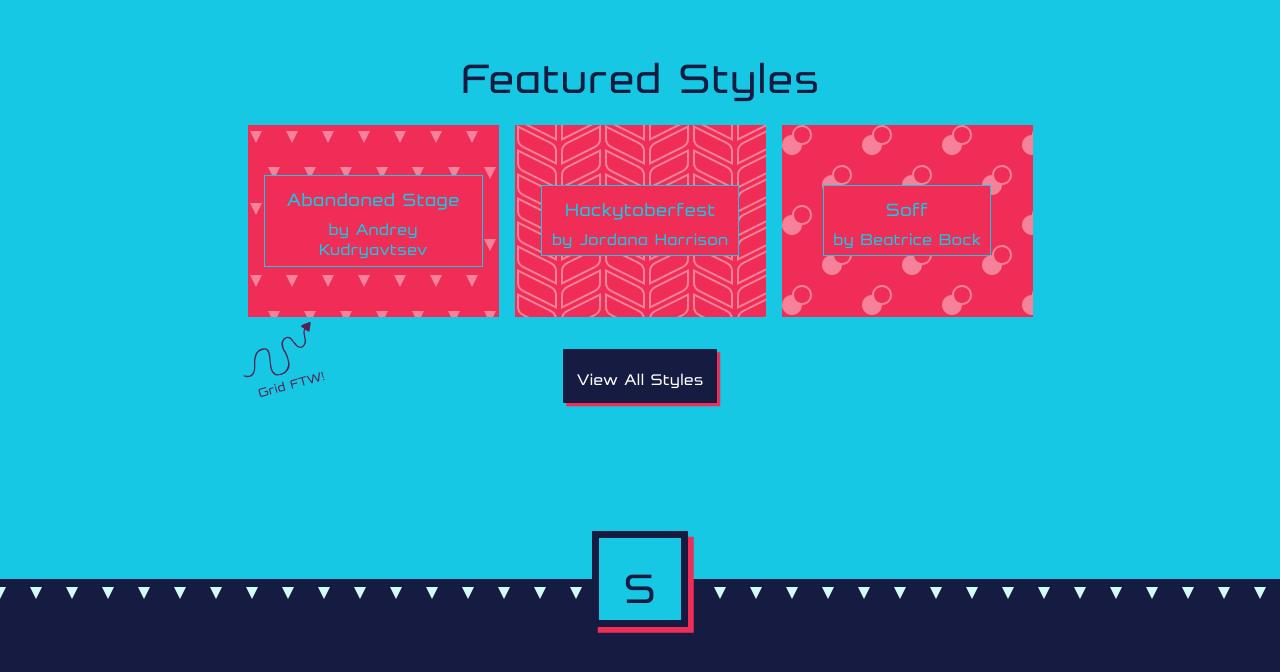
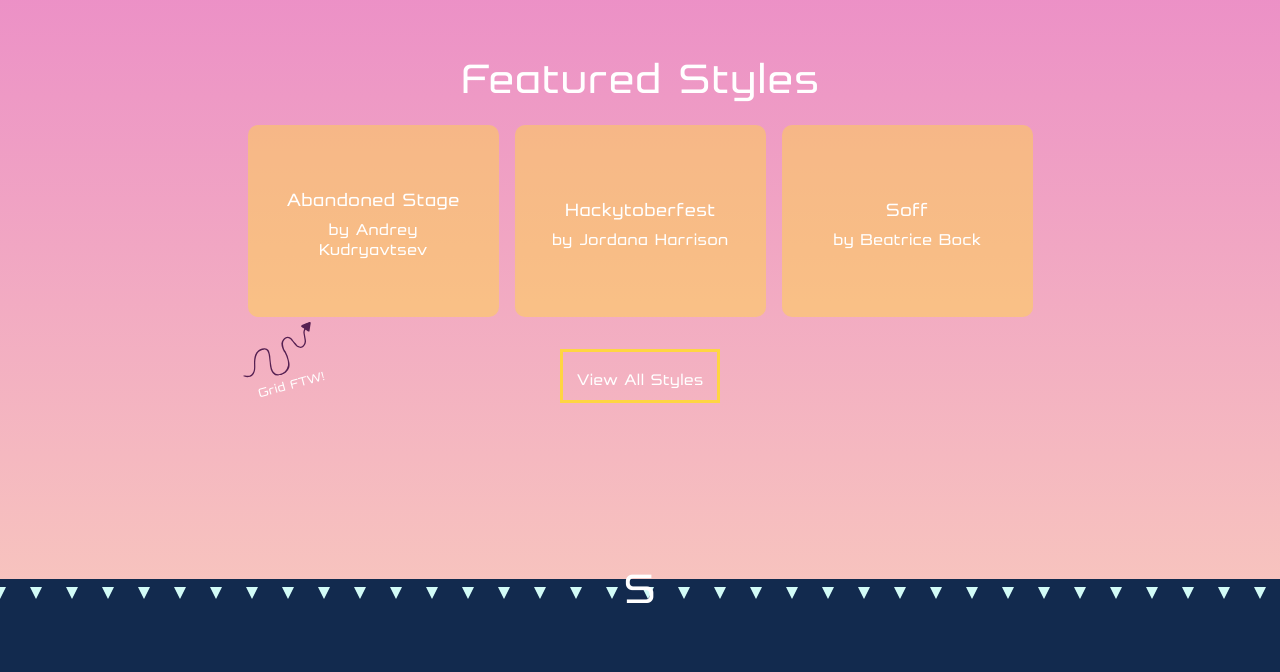
Before and after one commit to ajrobbins04/wdd331r_team02_project, a website: page public/index.html in a window 1280 px wide. Shown: the part 4730-5402 px from the top of the page. Drawn offline with Linux system fonts and the light colour scheme.

Commit message:
color implementation

```diff
--- a/sass/design-tokens/_colors.scss
+++ b/sass/design-tokens/_colors.scss
@@ -1,7 +1,18 @@
-$color-primary: #161C41 !default;      // dark blue
-$color-primary-alt: #562052 !default;  // dark purple
-$color-secondary: #EF2D56 !default;    // red
-$color-background: #16C8E3 !default;   // sky blue
+$color-gradient1: #122A4E !default;      // dark blue
+$color-gradient2: #562052 !default;  // dark purple
+$color-gradient3:  #DA40D3 !default;    // red
+$color-gradient4: #FFE5B9; //butter yellow
+$accent-color1: #16C8E3 !default; // sky blue
+$accent-color2: #FFD542;  //yellow
+
+
+/* ***** new color palette ***** */
+// $color-gradient1: #122A4E !default;  //dark blue
+// $color-gradient2: #552C85 !default;  //purple
+// $color-gradient3: #DA40D3 !default; //pink
+// $color-gradient4: #FFE5B9; //butter yellow
+// $accent-color1: #16C8E3 !default;  //sky blue
+// $accent-color2: #FFD542; //yellow
 
 // place primary and secondary colors in a map
 $brand-colors: (
@@ -10,12 +21,16 @@ $brand-colors: (
   secondary: $color-secondary,
 ) !default;
 
-// create a color that maps to $color-body
-$color-body: scale-color(
-  $color-primary,
-  $lightness: -30%, /* darken primary color */
-  $saturation: -50% /* reduce primary color's saturation */
-) !default;
+// // create a color that maps to $color-body
+// $color-body: scale-color(
+//   $color-primary,
+//   $lightness: -30%, /* darken primary color */
+//   $saturation: -50% /* reduce primary color's saturation */
+// ) !default;
+
+// $color-body: linear-gradient(to bottom, #122A4E, #552C85, #DA40D3, #FFE5B9);
+
+
 // creates color mapping to $color-gray by mixing a given
 // color (gray for now) with $color-body at a 70% ratio
 $color-gray: mix(#767676, $color-body, 70%) !default;
```
Also changed, not shown: sass/compositions/_header.scss (+4 -4 lines), public/style.css.
